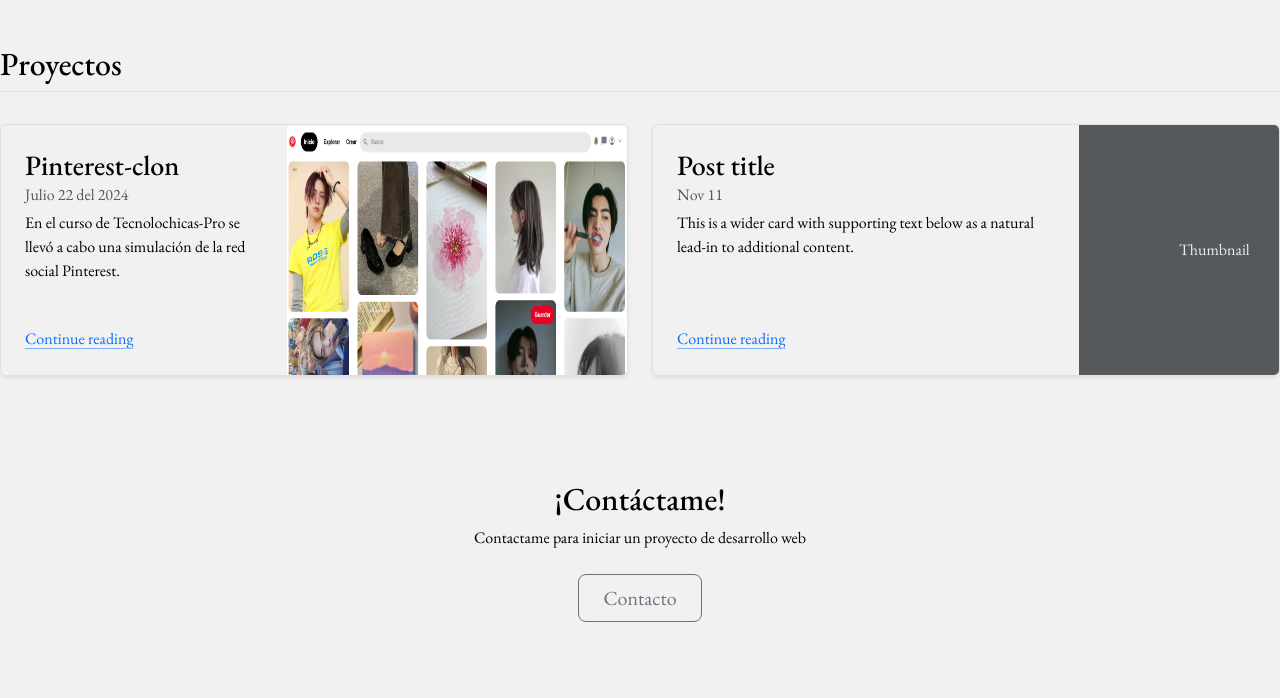
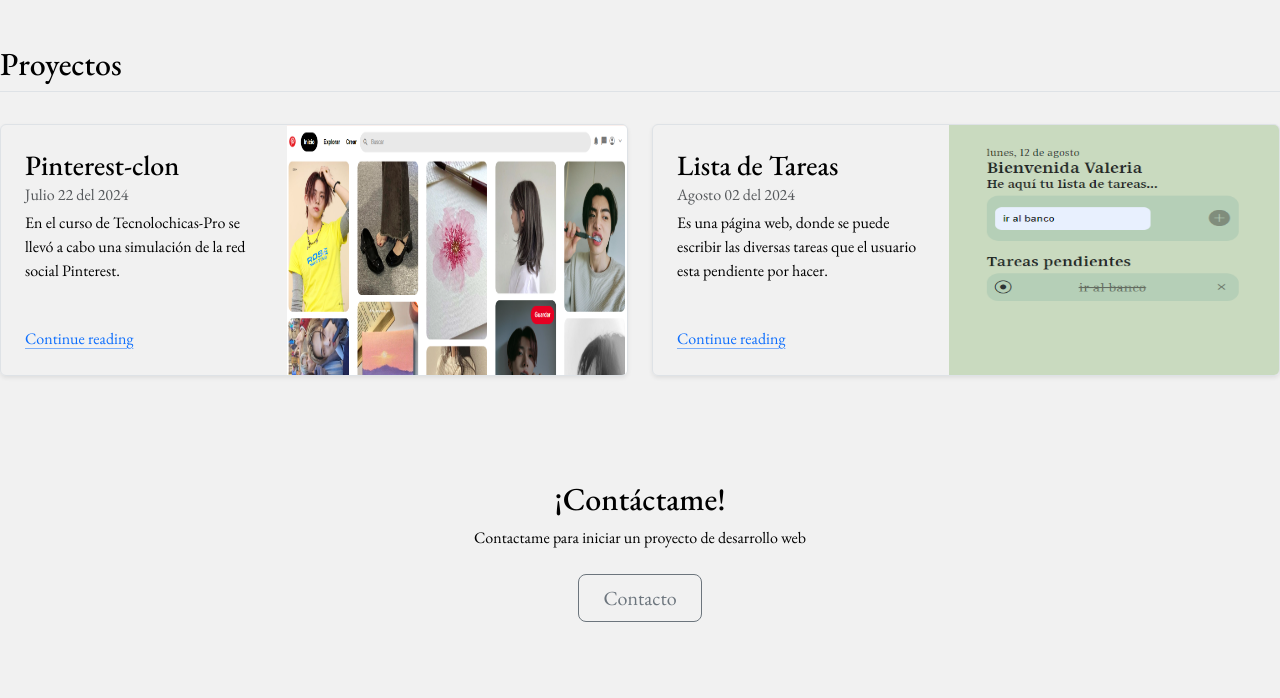
Before and after one commit to Valeria-flrs5/Valeria-flrs5.github.io, a plain HTML site: page index.html in a window 1280 px wide. Shown: the part 1745-2443 px from the top of the page. Drawn offline with nearby package versions, Linux system fonts and the light colour scheme.

Commit message:
Add files via upload

```diff
--- a/index.html
+++ b/index.html
@@ -170,10 +170,9 @@
         <div class="col-md-6">
           <div class="row g-0 border rounded overflow-hidden flex-md-row mb-4 shadow-sm h-md-250 position-relative">
             <div class="col p-4 d-flex flex-column position-static">
-              <h3 class="mb-0">Post title</h3>
-              <div class="mb-1 text-body-secondary">Nov 11</div>
-              <p class="mb-auto">This is a wider card with supporting text below as a natural lead-in to additional
-                content.</p>
+              <h3 class="mb-0">Lista de Tareas</h3>
+              <div class="mb-1 text-body-secondary">Agosto 02 del 2024</div>
+              <p class="mb-auto">Es una página web, donde se puede escribir las diversas tareas que el usuario esta pendiente por hacer.</p>
               <a href="#" class="icon-link gap-1 icon-link-hover stretched-link">
                 Continue reading
                 <svg class="bi">
@@ -182,12 +181,8 @@
               </a>
             </div>
             <div class="col-auto d-none d-lg-block">
-              <svg class="bd-placeholder-img" width="200" height="250" xmlns="http://www.w3.org/2000/svg" role="img"
-                aria-label="Placeholder: Thumbnail" preserveAspectRatio="xMidYMid slice" focusable="false">
-                <title>Placeholder</title>
-                <rect width="100%" height="100%" fill="#55595c"></rect><text x="50%" y="50%" fill="#eceeef"
-                  dy=".3em">Thumbnail</text>
-              </svg>
+              <img src="/assets/lista - copia.png" class="pint-img" width="330" height="250"
+              xmlns="http://www.w3.org/2000/svg">
             </div>
           </div>
         </div>
@@ -267,10 +262,10 @@
       <li class="ms-3"><a class="text-body-secondary" href="https://x.com/Valfl08?t=V0jlhNCvIalWQBcOmVggVw&s=08"
           target="_blank"><i class="bi bi-twitter-x"></i></a></li>
       <li class="ms-3"><a class="text-body-secondary"
-          href="https://www.instagram.com/valeria.flrs05?igsh=MnNreXc4bGxtM3Nh" target="_blank"><i
+          href="https://www.linkedin.com/in/valeria-flores-117518322/" target="_blank"><i
             class="bi bi-linkedin"></i></a></li>
       <li class="ms-3"><a class="text-body-secondary"
-          href="https://www.instagram.com/valeria.flrs05?igsh=MnNreXc4bGxtM3Nh" target="_blank"><i
+          href="https://github.com/Valeria-flrs5" target="_blank"><i
             class="bi bi-github"></i></a></li>
     </ul>
   </footer>
```
Also changed, not shown: assets/lista - copia.png (added).
